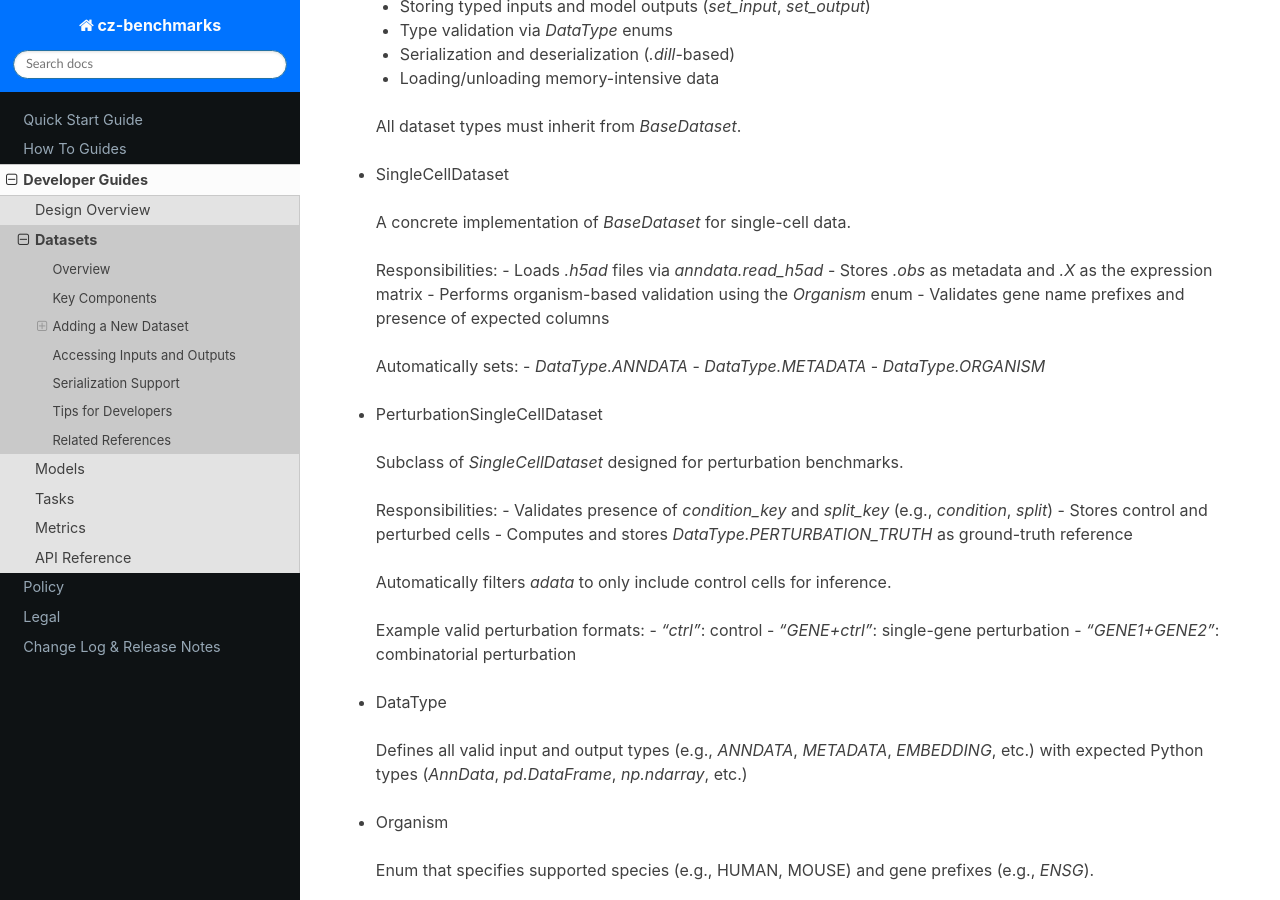
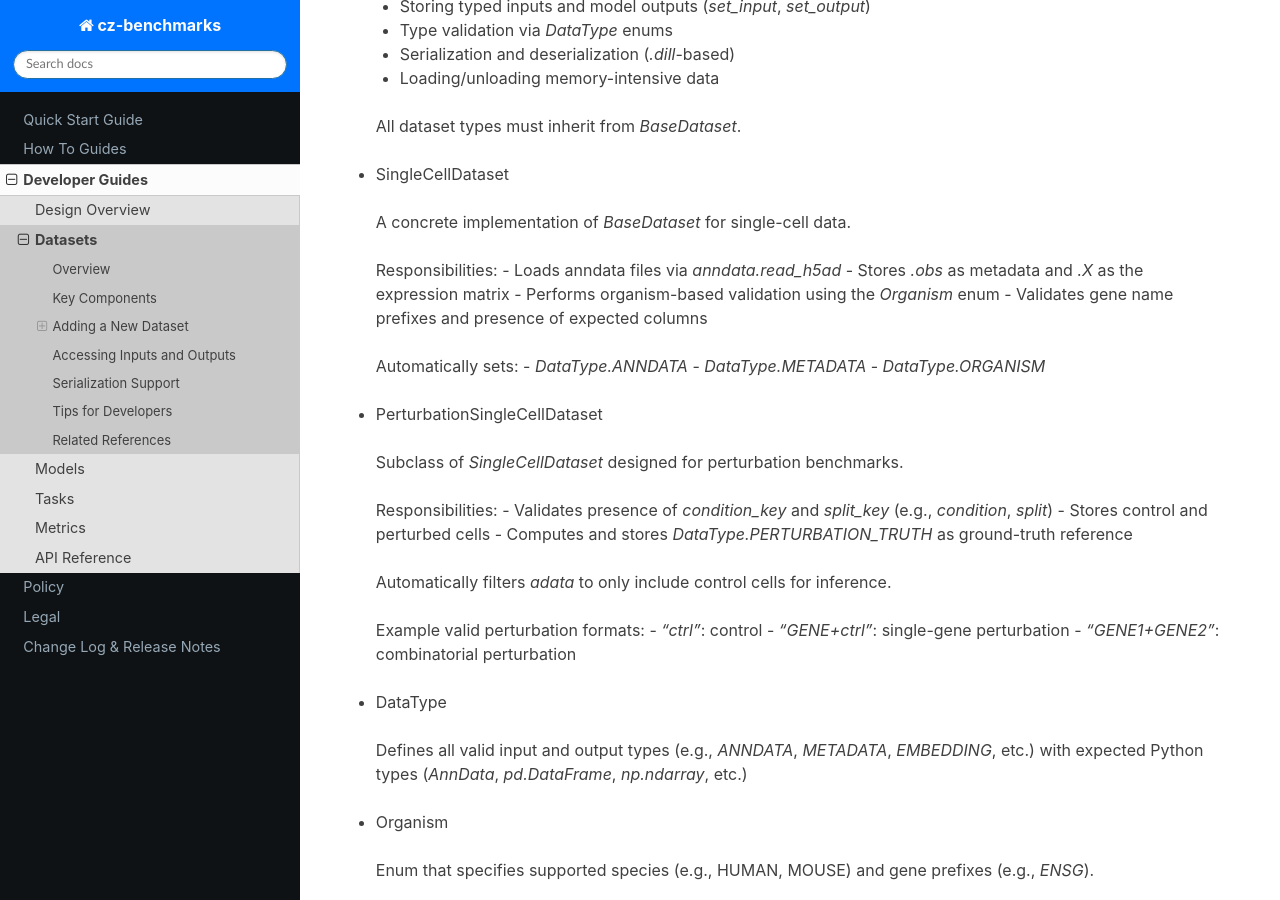
Before and after one commit to chanzuckerberg/cz-benchmarks, a Sphinx documentation site: the page built from docs/source/developer_guides/datasets.rst, in a window 1280 px wide and 900 px high, scrolled down 558 px. Built offline with Sphinx 7.4.7 and the Read the Docs theme 3.1.0, drawn with Linux system fonts in a browser that asks for light colours; pages that are not in the unit, such as notebooks, are missing from menus.

Commit message:
Update docs/source/developer_guides/datasets.rst
Co-authored-by: Michelle Gill <1757241+mlgill@users.noreply.github.com>

```diff
--- a/docs/source/developer_guides/datasets.rst
+++ b/docs/source/developer_guides/datasets.rst
@@ -25,7 +25,7 @@ Key Components
   A concrete implementation of `BaseDataset` for single-cell data.
 
   Responsibilities:
-  - Loads `.h5ad` files via `anndata.read_h5ad`
+  - Loads anndata files via `anndata.read_h5ad`
   - Stores `.obs` as metadata and `.X` as the expression matrix
   - Performs organism-based validation using the `Organism` enum
   - Validates gene name prefixes and presence of expected columns
```
